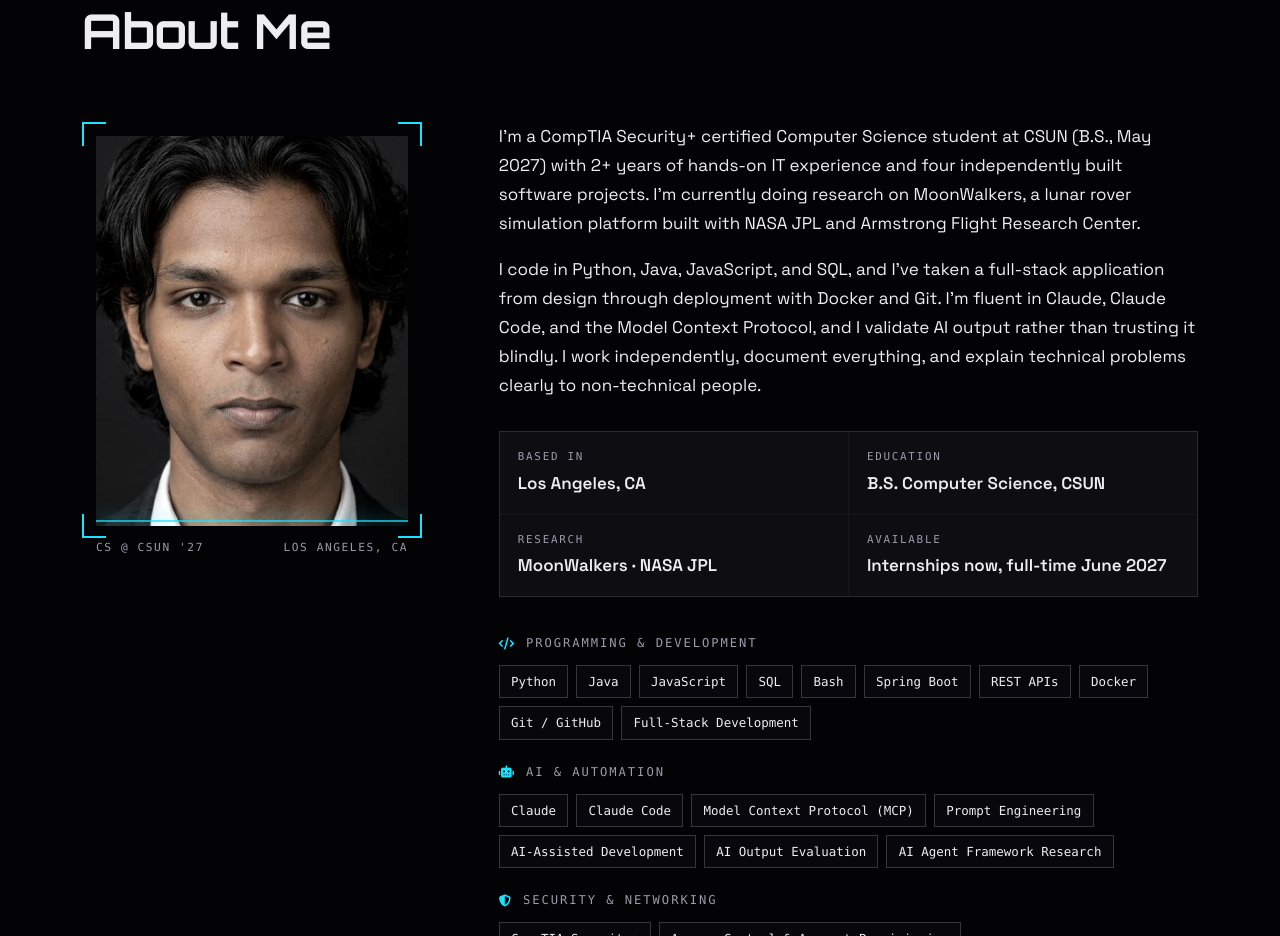
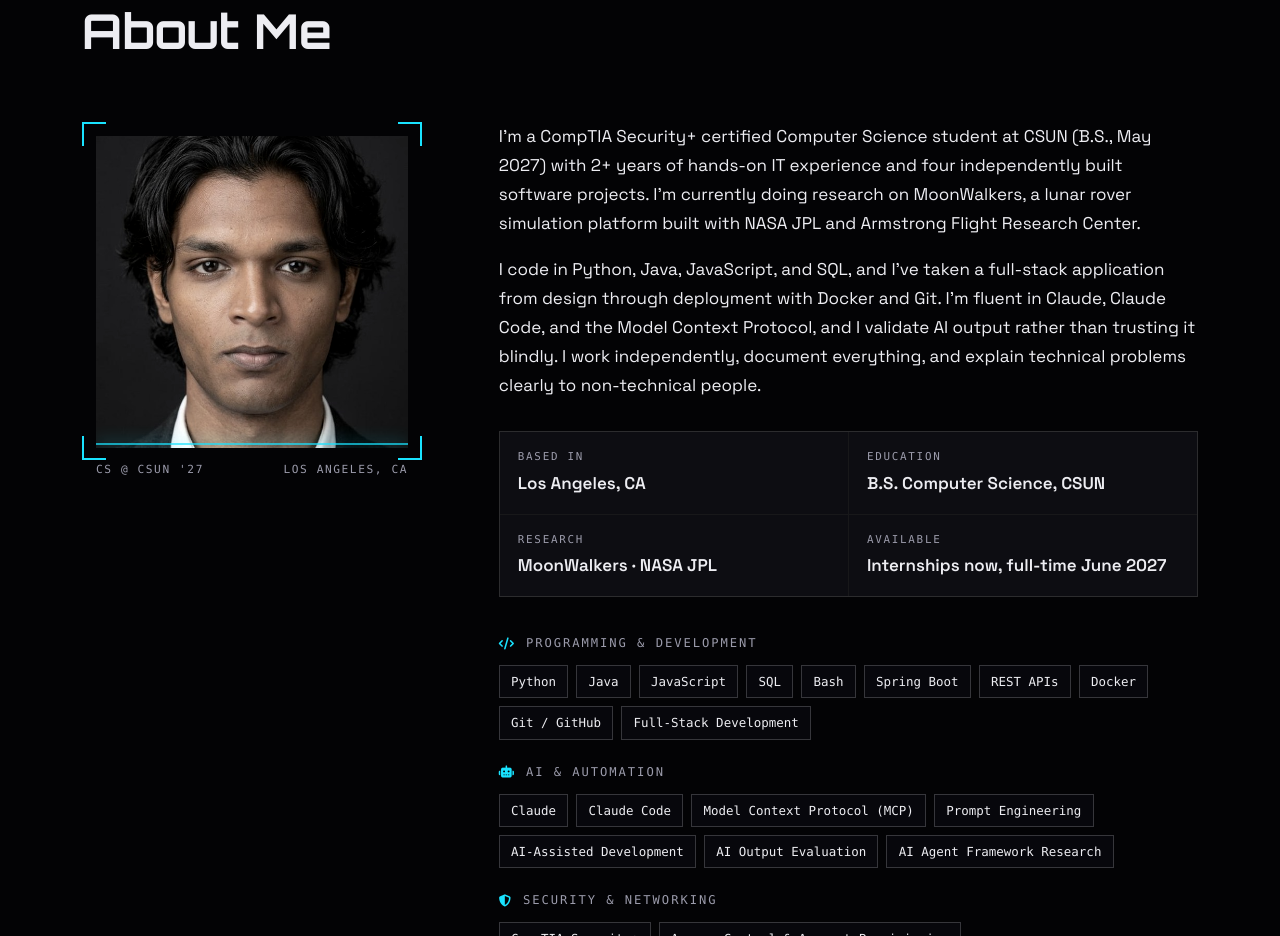
Before and after one commit to kiran-ragavender/portfolio-website, a plain HTML site: page index.html in a window 1280 px wide. Shown: the part 1150-2086 px from the top of the page. Drawn offline with Linux system fonts and the light colour scheme.

Commit message:
Show full profile photo and update live site link

```diff
--- a/css/styles.css
+++ b/css/styles.css
@@ -883,15 +883,14 @@ footer {
 .profile-img {
     display: block;
     width: 100%;
-    aspect-ratio: 4 / 5;
+    aspect-ratio: 1 / 1;    /* matches the square photo, so nothing is cropped */
     object-fit: cover;
     filter: grayscale(0.4) contrast(1.05);
-    transition: filter 0.6s ease, transform 0.8s var(--ease);
+    transition: filter 0.6s ease;
 }
 
 .profile-frame:hover .profile-img {
     filter: none;
-    transform: scale(1.03);
 }
 
 /* Moving scan line over the photo */
```
Also changed, not shown: 1 other file.
